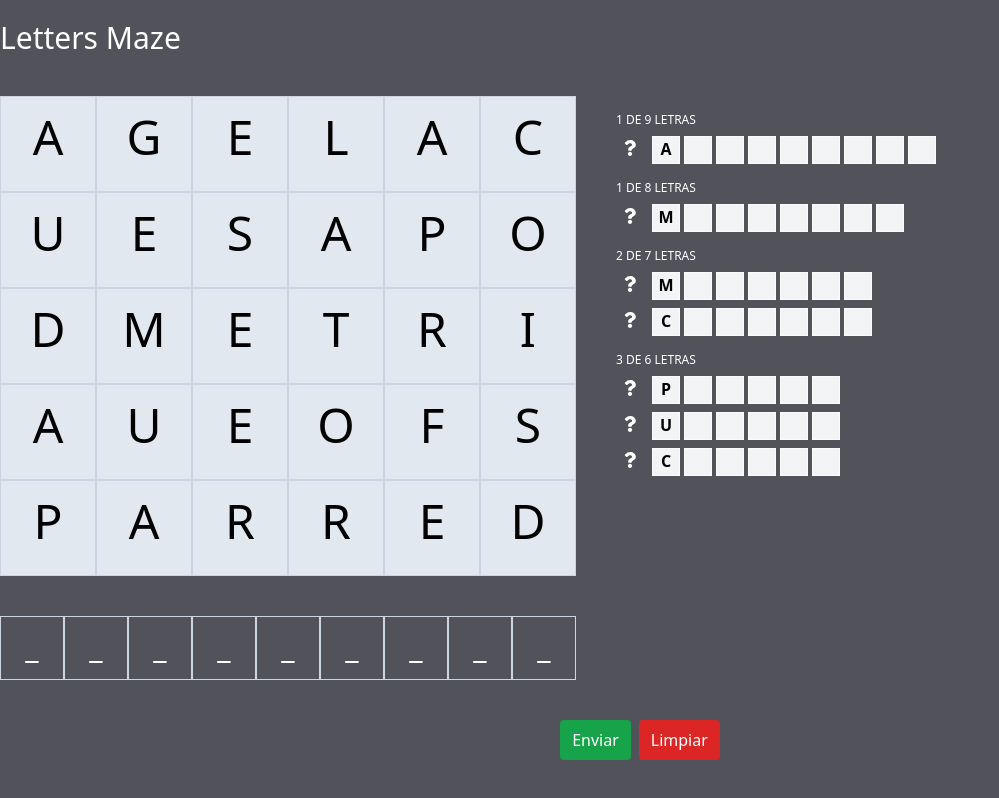
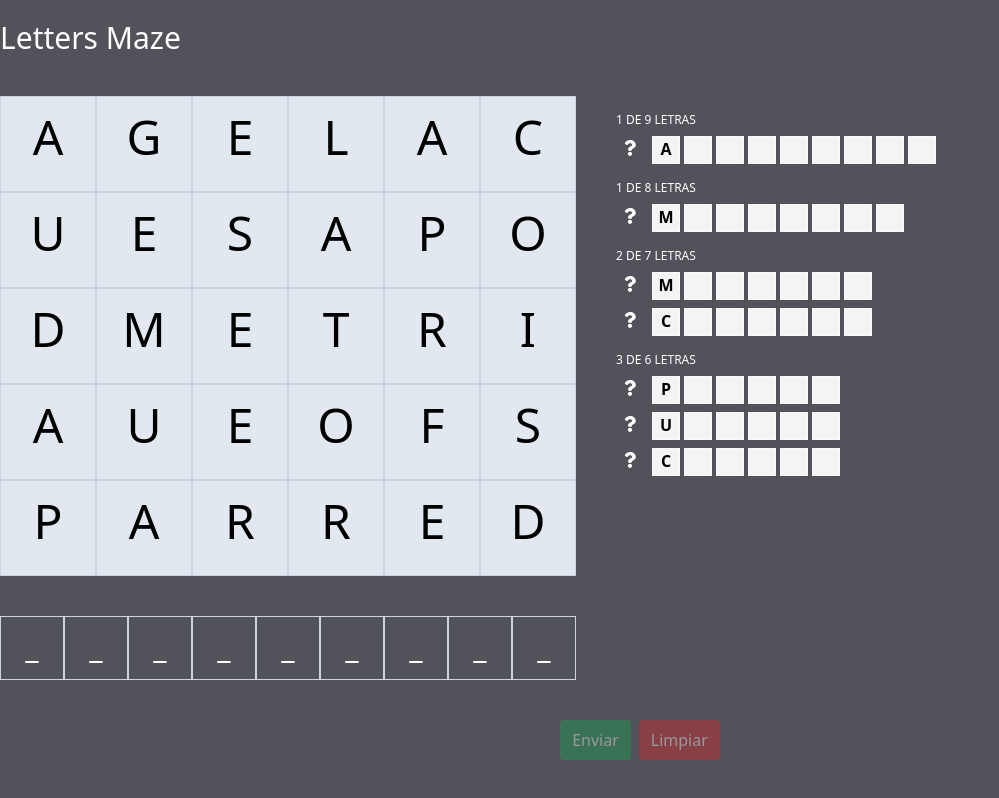
Before and after one commit to tury3001/letter-maze, a React (Vite) app: page / in a window 1280 px wide. Shown: the whole page, without its empty margins (0-999 px from the left). Built offline with nearby package versions, Linux system fonts and the light colour scheme.

Commit message:
Buttons disabled when word guess length is 0

```diff
--- a/src/LettersMaze.jsx
+++ b/src/LettersMaze.jsx
@@ -14,6 +14,7 @@ export const LettersMaze = () => {
   }
 
   const onClearSelections = () => {
+    setGuessWord('');
     setClearAction((trigger) => trigger + 1);
   }
 
@@ -51,8 +52,18 @@ export const LettersMaze = () => {
         </div>
       </div>
       <div className="mt-10 flex justify-center">
-        <button className="btn bg-green-600 text-white rounded px-3 py-2 mr-2" onClick={ onSubmitGuess }>Enviar</button>
-        <button className="btn bg-red-600 text-white rounded px-3 py-2" onClick={ onClearSelections }>Limpiar</button>
+        <button
+          className="btn bg-green-600 text-white rounded px-3 py-2 mr-2 disabled:opacity-40"
+          onClick={ onSubmitGuess }
+          disabled={ guessWord.length < 1 }
+          >Enviar
+          </button>
+        <button
+          className="btn bg-red-600 text-white rounded px-3 py-2 disabled:opacity-40"
+          disabled={ guessWord.length < 1 }
+          onClick={ onClearSelections }
+          >Limpiar
+          </button>
       </div>
     </div>
   )
```
